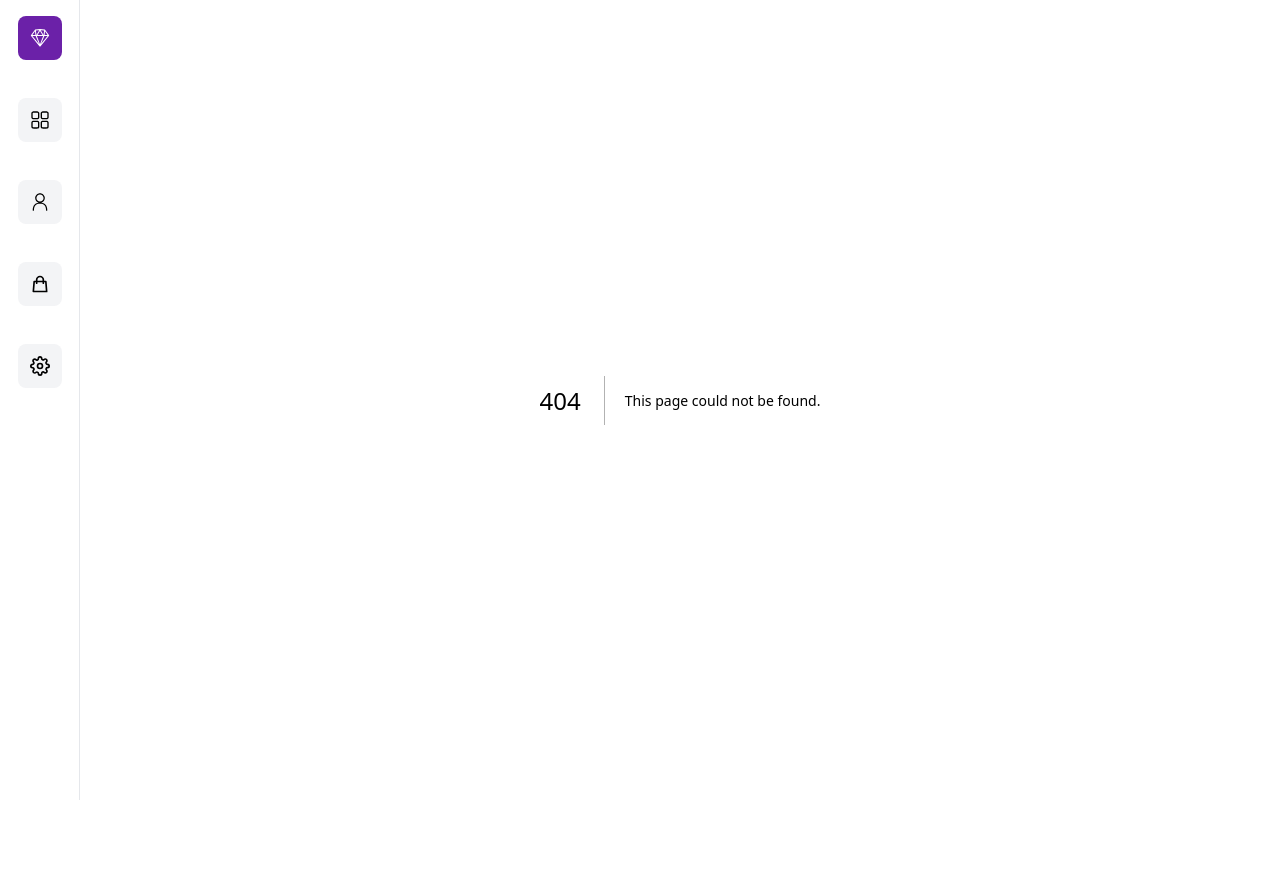
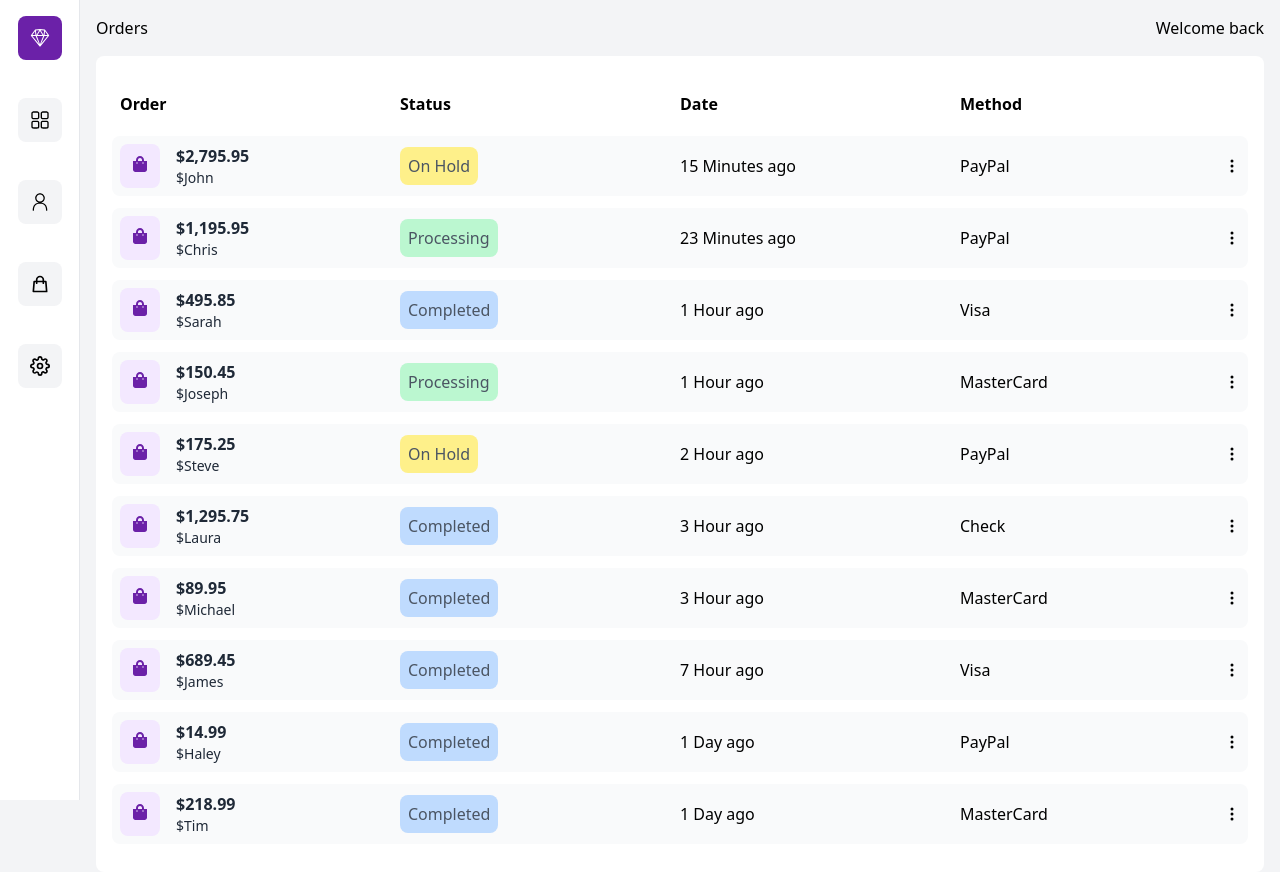
Before and after one commit to couscousbawl/nextjs-admin-dashboard, a Next.js app: page /orders in a window 1280 px wide. Before the commit this address had no page. Shown: the top 872 px of the page. Before the commit the page ends 800 px from the top, so only its background shows below. Built offline with nearby package versions, Linux system fonts and the light colour scheme.

Commit message:
implement orders page

```diff
--- /dev/null
+++ b/app/customers/page.tsx
@@ -0,0 +1,42 @@
+import React from 'react'
+import { BsPersonFill, BsThreeDotsVertical } from 'react-icons/bs';
+import { data } from '../../data/data.js';
+import Header from '@/components/Header.jsx';
+
+const customers = () => {
+  return (
+    <div>
+      <Header PageName='Customers'/>
+      <div className='p-4'>
+        <div className='w-full m-auto p-4 border rounded-lg bg-white'>
+          <div className='my-3 p-2 grid md:grid-cols-4 sm:grid-cols-3 grid-cols-2 items-center justify-between cursor-pointer font-bold'>
+            <span>Name</span>
+            <span className='sm:text-left text-right'>Email</span>
+            <span className='hidden md:grid'>Last Order</span>
+            <span className='hidden sm:grid'>Payment</span>
+          </div>
+          <ul>
+            {data.map((order, id) => (
+              <li key={id} className='bg-gray-50 hover:bg-gray-100 rounded-lg my-3 p-2 grid md:grid-cols-4 sm:grid-cols-3 grid-cols-2 items-center justify-between cursor-pointer'>
+                <div className='flex items-center'>
+                  <div className='bg-purple-100 p-3 rounded-lg'>
+                    <BsPersonFill className='text-purple-800' />
+                  </div>
+                  <p className='pl-4'>{order.name.first + ' ' + order.name.last}</p>
+                </div>
+                <p className='text-gray-600 sm:text-left text-right'>{order.name.first}@gmail.com</p>
+                <p className='hidden md:flex'>{order.date}</p>
+                <div className='sm:flex hidden justify-between items-center'>
+                  <p>{order.method}</p>
+                  <BsThreeDotsVertical />
+                </div>
+              </li>
+            ))}
+          </ul>
+        </div>
+      </div>
+    </div>
+  )
+}
+
+export default customers
--- a/app/layout.tsx
+++ b/app/layout.tsx
@@ -14,7 +14,7 @@
 }) {
   return (
     <html lang="en">
-      <body>
+      <body className='bg-gray-100 min-h-screen'>
         <Sidebar>{children}</Sidebar>
       </body>
     </html>
--- /dev/null
+++ b/app/orders/page.tsx
@@ -0,0 +1,52 @@
+import React from 'react'
+import Header from '@/components/Header';
+import { FaShoppingBag } from 'react-icons/fa';
+import { BsThreeDotsVertical } from 'react-icons/bs';
+import { data } from '../../data/data.js';
+
+const orders = () => {
+  return (
+    <div>
+      <Header PageName='Orders'/>
+      <div className='p-4'>
+        <div className='w-full m-auto p-4 rounded-lg bg-white overflow-y-auto'>
+          <div className='my-3 p-2 grid md:grid-cols-4 sm:grid-cols-3 grid-cols-2 items-center justify-between cursor-pointer font-bold'>
+            <span>Order</span>
+            <span className='sm:text-left text-right'>Status</span>
+            <span className='hidden md:grid'>Date</span>
+            <span className='hidden sm:grid'>Method</span>
+          </div>
+          <ul>
+            {data.map((order, id) => (
+              <li key={id} className='bg-gray-50 hover:bg-gray-100 rounded-lg my-3 p-2 grid md:grid-cols-4 sm:grid-cols-3 grid-cols-2 items-center justify-between cursor-pointer'>
+                <div className='flex'>
+                  <div className='bg-purple-100 p-3 rounded-lg'>
+                    <FaShoppingBag className='text-purple-800' />
+                  </div>
+                  <div className='pl-4'>
+                    <p className='text-gray-800 font-bold'>${order.total.toLocaleString()}</p>
+                    <p className='text-gray-800 text-sm'>${order.name.first}</p>
+                  </div>
+                </div>
+                <p className='text-gray-600 sm:text-left text-right'>
+                  <span className={
+                    order.status == 'Processing' ? 'bg-green-200 p-2 rounded-lg' :
+                    order.status == 'Completed' ? 'bg-blue-200 p-2 rounded-lg' :
+                    'bg-yellow-200 p-2 rounded-lg'
+                  }>{order.status}</span>
+                </p>
+                <p className='hidden md:flex'>{order.date}</p>
+                <div className='sm:flex hidden justify-between items-center'>
+                  <p>{order.method}</p>
+                  <BsThreeDotsVertical />
+                </div>
+              </li>
+            ))}
+          </ul>
+        </div>
+      </div>
+    </div>
+  )
+}
+
+export default orders
--- a/app/page.tsx
+++ b/app/page.tsx
@@ -5,8 +5,8 @@
 
 export default function Home() {
   return (
-    <main className='bg-gray-100 min-h-screen'>
-      <Header />
+    <main>
+      <Header PageName='Dashboard'/>
       <TopCards />
       <div className='p-4 grid md:grid-cols-3 grid-cols-1 gap-4'>
         <BarChart />
--- a/components/Header.jsx
+++ b/components/Header.jsx
@@ -1,9 +1,9 @@
 import React from 'react'
 
-const Header = () => {
+const Header = ({PageName}) => {
   return (
     <div className='flex justify-between px-4 pt-4'>
-        <h2>Dashboard</h2>
+        <h2>{PageName}</h2>
         <h2>Welcome back</h2>
     </div>
   )
```
